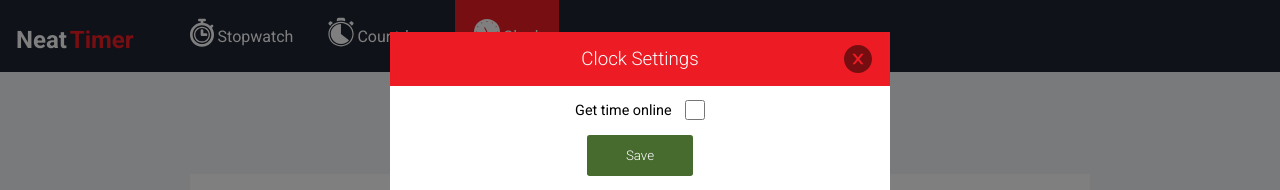
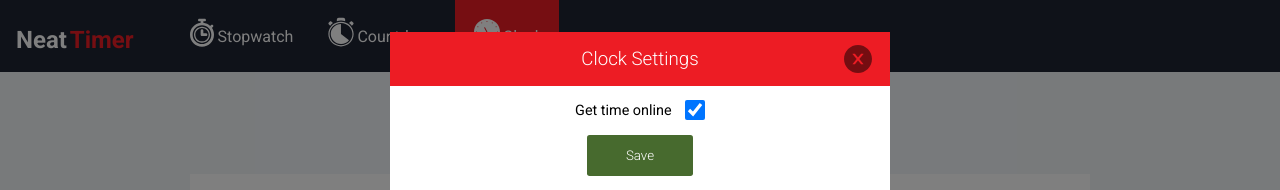
Before and after one commit to carlo697/NeatTimer, a React (Create React App) app: page /clock in a window 1280 px wide. Both pictures are taken after a click on the button "Edit". Shown: the top 190 px of the page. Built offline with nearby package versions, Linux system fonts and the light colour scheme.

Commit message:
Fix: checkbox's checked attribute was not being set

```diff
--- a/src/components/ClockSettings.js
+++ b/src/components/ClockSettings.js
@@ -20,8 +20,10 @@
 	}
 
 	const handleChange = e => {
-		const name = e.target.name;
-		let value = e.target.value;
+		const {target} = e;
+
+		const name = target.name;
+		const value = target.type === 'checkbox' ? target.checked : target.value;
 
 		setSettings({
 			...settings,
@@ -37,7 +39,7 @@
 							type="checkbox"
 							id="useAPI"
 							name="useAPI"
-							value={settings.useAPI}
+							checked={settings.useAPI}
 							onChange={handleChange}
 						/>
 			</div>
```
